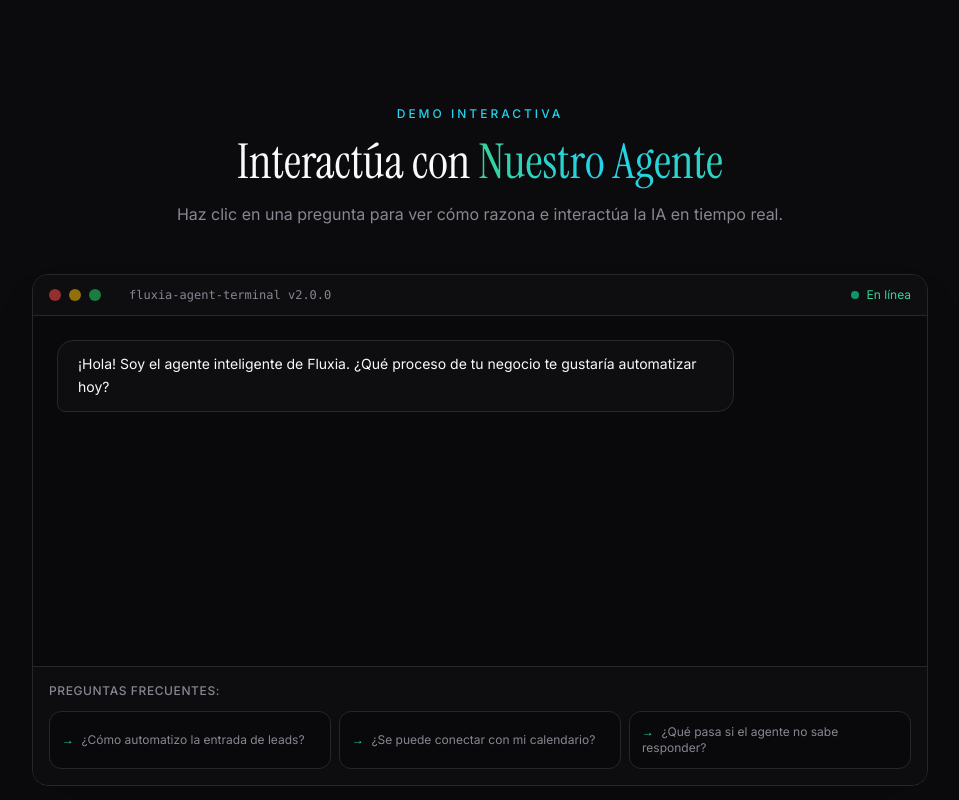
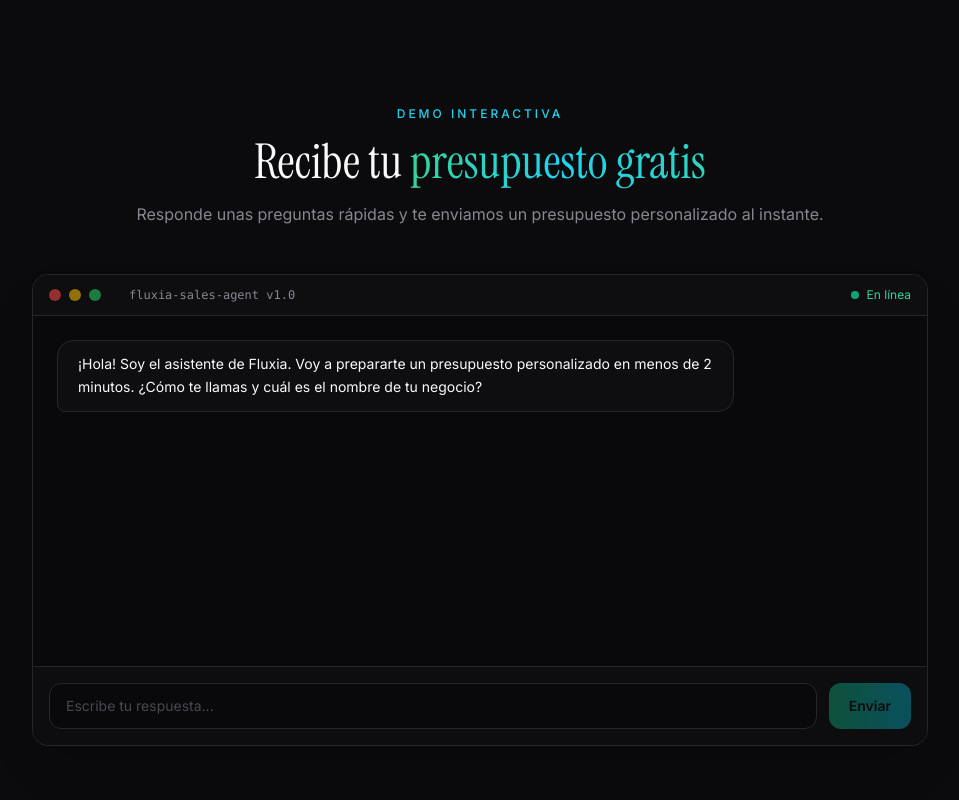
Before and after one commit to jesuswebstudio-lang/Mi_agencia_virtual, a Next.js app in the folder automatizacion_agentes/: page / in a window 1280 px wide. Shown: the part 1580-2380 px from the top of the page, without its empty margins (160-1119 px from the left). Built offline with nearby package versions, Linux system fonts and the light colour scheme.

Commit message:
Update page.tsx

```diff
--- a/automatizacion_agentes/app/page.tsx
+++ b/automatizacion_agentes/app/page.tsx
@@ -388,81 +388,95 @@
 
 // ─── INTERACTIVE CHAT DEMO ────────────────────────────────────────────────────
 
+// Reemplaza la función ChatDemoSection en tu page.tsx por esta:
+
 interface ChatMessage {
-  role: 'user' | 'assistant';
-  text: string;
+  role: "user" | "assistant";
+  content: string;
 }
-
-const SAMPLE_QUESTIONS = [
-  {
-    question: '¿Cómo automatizo la entrada de leads?',
-    answer: 'Conectamos un webhook a tus canales de entrada (Meta Ads, Web). La IA lee cada solicitud, califica el lead según tus criterios en menos de 5 segundos, lo introduce filtrado en tu CRM y envía un aviso inmediato por Slack o email a tu equipo.',
-  },
-  {
-    question: '¿Se puede conectar con mi calendario?',
-    answer: 'Por supuesto. El agente analiza la disponibilidad real de tu equipo mediante integraciones con Google Calendar o Calendly, y gestiona de forma autónoma la conversación con el cliente para cerrar el día y hora que mejor convenga a ambas partes.',
-  },
-  {
-    question: '¿Qué pasa si el agente no sabe responder?',
-    answer: 'El sistema detecta automáticamente consultas fuera de su dominio de conocimiento. En estos casos, escala la conversación a un agente humano de tu equipo via Slack, WhatsApp o email, adjuntando todo el contexto de la conversación.',
-  },
-];
 
 function ChatDemoSection() {
   const [messages, setMessages] = useState<ChatMessage[]>([
-    { role: 'assistant', text: '¡Hola! Soy el agente inteligente de Fluxia. ¿Qué proceso de tu negocio te gustaría automatizar hoy?' },
+    {
+      role: "assistant",
+      content: "¡Hola! Soy el asistente de Fluxia. Voy a prepararte un presupuesto personalizado en menos de 2 minutos. ¿Cómo te llamas y cuál es el nombre de tu negocio?",
+    },
   ]);
+  const [input, setInput] = useState("");
   const [isTyping, setIsTyping] = useState(false);
+  const [sent, setSent] = useState(false);
   const chatContainerRef = useRef<HTMLDivElement>(null);
 
-  const handleQuestionClick = (question: string, answer: string) => {
-    if (isTyping) return;
-
-    // Add user message
-    setMessages((prev) => [...prev, { role: 'user', text: question }]);
-    setIsTyping(true);
-
-    // Scroll to bottom
+  const scrollToBottom = () => {
     setTimeout(() => {
       chatContainerRef.current?.scrollTo({
         top: chatContainerRef.current.scrollHeight,
-        behavior: 'smooth',
+        behavior: "smooth",
       });
     }, 100);
+  };
 
-    // Simulate AI response after delay
-    setTimeout(() => {
-      setMessages((prev) => [...prev, { role: 'assistant', text: answer }]);
+  const sendMessage = async (text: string) => {
+    if (!text.trim() || isTyping || sent) return;
+
+    const newMessages: ChatMessage[] = [
+      ...messages,
+      { role: "user", content: text },
+    ];
+    setMessages(newMessages);
+    setInput("");
+    setIsTyping(true);
+    scrollToBottom();
+
+    try {
+      const res = await fetch("/api/chat", {
+        method: "POST",
+        headers: { "Content-Type": "application/json" },
+        body: JSON.stringify({ messages: newMessages }),
+      });
+
+      const data = await res.json();
+
+      setMessages((prev) => [
+        ...prev,
+        { role: "assistant", content: data.message },
+      ]);
+
+      if (data.sent) setSent(true);
+    } catch {
+      setMessages((prev) => [
+        ...prev,
+        {
+          role: "assistant",
+          content: "Ha ocurrido un error. Por favor, inténtalo de nuevo.",
+        },
+      ]);
+    } finally {
       setIsTyping(false);
+      scrollToBottom();
+    }
+  };
 
-      // Scroll to bottom again
-      setTimeout(() => {
-        chatContainerRef.current?.scrollTo({
-          top: chatContainerRef.current.scrollHeight,
-          behavior: 'smooth',
-        });
-      }, 100);
-    }, 1500);
+  const handleKeyDown = (e: React.KeyboardEvent<HTMLInputElement>) => {
+    if (e.key === "Enter") sendMessage(input);
   };
 
   return (
     <section id="demo-ia" className="relative py-32 px-6 bg-card/50">
       <div className="max-w-4xl mx-auto">
-        {/* Section Header */}
         <div className="text-center mb-12">
           <p className="text-xs font-medium tracking-[3px] uppercase text-cyan-400 mb-4">
             Demo Interactiva
           </p>
           <h2 className="text-4xl sm:text-5xl font-serif text-foreground mb-4">
-            Interactúa con{' '}
-            <span className="gradient-text">Nuestro Agente</span>
+            Recibe tu{" "}
+            <span className="gradient-text">presupuesto gratis</span>
           </h2>
           <p className="text-muted-foreground">
-            Haz clic en una pregunta para ver cómo razona e interactúa la IA en tiempo real.
+            Responde unas preguntas rápidas y te enviamos un presupuesto personalizado al instante.
           </p>
         </div>
 
-        {/* Chat Window */}
         <div className="bg-background border border-border rounded-2xl overflow-hidden shadow-2xl shadow-black/20">
           {/* Terminal Header */}
           <div className="bg-card border-b border-border px-4 py-3 flex items-center gap-3">
@@ -472,7 +486,7 @@
               <div className="w-3 h-3 rounded-full bg-green-500/60" />
             </div>
             <span className="text-xs text-muted-foreground font-mono ml-4">
-              fluxia-agent-terminal v2.0.0
+              fluxia-sales-agent v1.0
             </span>
             <div className="ml-auto flex items-center gap-2">
               <span className="w-2 h-2 bg-emerald-500 rounded-full animate-pulse" />
@@ -480,7 +494,7 @@
             </div>
           </div>
 
-          {/* Chat Messages */}
+          {/* Messages */}
           <div
             ref={chatContainerRef}
             className="p-6 min-h-[350px] max-h-[400px] overflow-y-auto space-y-4"
@@ -488,61 +502,72 @@
             {messages.map((msg, idx) => (
               <div
                 key={idx}
-                className={`flex ${msg.role === 'user' ? 'justify-end' : 'justify-start'} animate-in fade-in slide-in-from-bottom-2 duration-300`}
+                className={`flex ${msg.role === "user" ? "justify-end" : "justify-start"}`}
               >
                 <div
-                  className={`max-w-[80%] rounded-2xl px-5 py-3 text-sm leading-relaxed ${
-                    msg.role === 'user'
-                      ? 'bg-gradient-to-r from-emerald-500 to-cyan-500 text-background font-medium rounded-br-sm'
-                      : 'bg-card border border-border text-foreground rounded-bl-sm'
+                  className={`max-w-[80%] rounded-2xl px-5 py-3 text-sm leading-relaxed whitespace-pre-wrap ${
+                    msg.role === "user"
+                      ? "bg-gradient-to-r from-emerald-500 to-cyan-500 text-background font-medium rounded-br-sm"
+                      : "bg-card border border-border text-foreground rounded-bl-sm"
                   }`}
                 >
-                  {msg.text}
+                  {msg.content}
                 </div>
               </div>
             ))}
+
             {isTyping && (
               <div className="flex justify-start">
-                <div className="bg-card border border-border text-muted-foreground max-w-[80%] rounded-2xl rounded-bl-sm px-5 py-3 text-sm flex items-center gap-2">
+                <div className="bg-card border border-border max-w-[80%] rounded-2xl rounded-bl-sm px-5 py-3 flex items-center gap-2">
                   <span className="flex gap-1">
-                    <span className="w-2 h-2 bg-emerald-400 rounded-full animate-bounce" style={{ animationDelay: '0ms' }} />
-                    <span className="w-2 h-2 bg-emerald-400 rounded-full animate-bounce" style={{ animationDelay: '150ms' }} />
-                    <span className="w-2 h-2 bg-emerald-400 rounded-full animate-bounce" style={{ animationDelay: '300ms' }} />
+                    {[0, 150, 300].map((delay) => (
+                      <span
+                        key={delay}
+                        className="w-2 h-2 bg-emerald-400 rounded-full animate-bounce"
+                        style={{ animationDelay: `${delay}ms` }}
+                      />
+                    ))}
                   </span>
-                  <span className="ml-2">Fluxia está pensando...</span>
+                  <span className="text-sm text-muted-foreground ml-2">
+                    Fluxia está escribiendo...
+                  </span>
+                </div>
+              </div>
+            )}
+
+            {sent && (
+              <div className="flex justify-center">
+                <div className="bg-emerald-500/10 border border-emerald-500/30 text-emerald-400 text-sm px-6 py-3 rounded-full">
+                  ✅ Presupuesto enviado a tu email
                 </div>
               </div>
             )}
           </div>
 
-          {/* Sample Questions */}
-          <div className="p-4 bg-card/80 border-t border-border">
-            <p className="text-xs text-muted-foreground font-medium uppercase tracking-wider mb-3">
-              Preguntas frecuentes:
-            </p>
-            <div className="flex flex-col sm:flex-row gap-2">
-              {SAMPLE_QUESTIONS.map((q, idx) => (
-                <button
-                  key={idx}
-                  onClick={() => handleQuestionClick(q.question, q.answer)}
-                  disabled={isTyping}
-                  className={`flex-1 text-left text-xs bg-background border border-border text-muted-foreground p-3 rounded-lg transition-all duration-200 ${
-                    isTyping
-                      ? 'opacity-50 cursor-not-allowed'
-                      : 'hover:border-emerald-500/40 hover:text-foreground hover:bg-emerald-500/5'
-                  }`}
-                >
-                  <span className="text-emerald-400 mr-1">→</span> {q.question}
-                </button>
-              ))}
-            </div>
+          {/* Input */}
+          <div className="p-4 bg-card/80 border-t border-border flex gap-3">
+            <input
+              type="text"
+              value={input}
+              onChange={(e) => setInput(e.target.value)}
+              onKeyDown={handleKeyDown}
+              disabled={isTyping || sent}
+              placeholder={sent ? "Presupuesto enviado ✅" : "Escribe tu respuesta..."}
+              className="flex-1 bg-background border border-border rounded-xl px-4 py-3 text-sm text-foreground placeholder:text-muted-foreground/50 outline-none focus:border-emerald-500/50 transition-colors disabled:opacity-50"
+            />
+            <button
+              onClick={() => sendMessage(input)}
+              disabled={isTyping || sent || !input.trim()}
+              className="bg-gradient-to-r from-emerald-500 to-cyan-500 text-background font-semibold text-sm px-5 py-3 rounded-xl disabled:opacity-40 hover:opacity-90 transition-all"
+            >
+              Enviar
+            </button>
           </div>
         </div>
       </div>
     </section>
   );
 }
-
 // ─── PRODUCTOS SECTION ────────────────────────────────────────────────────────
 
 const PRODUCTOS = [
```
